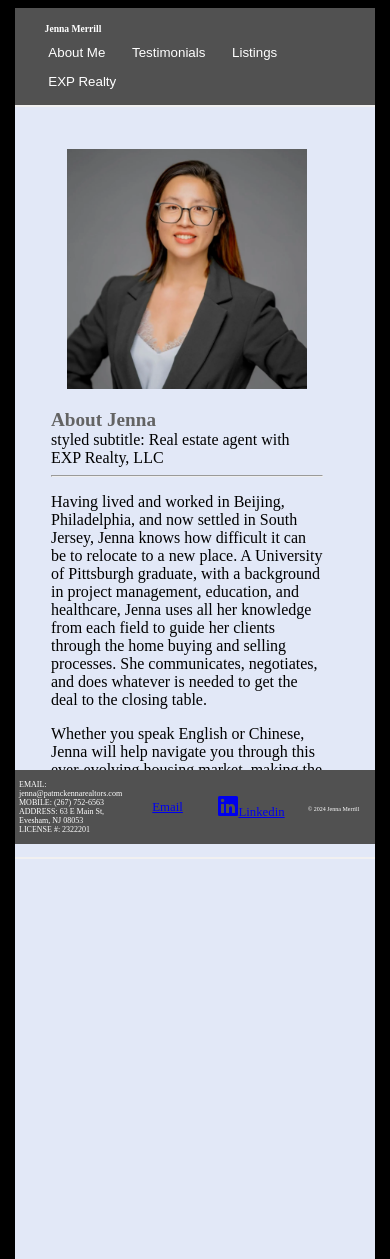
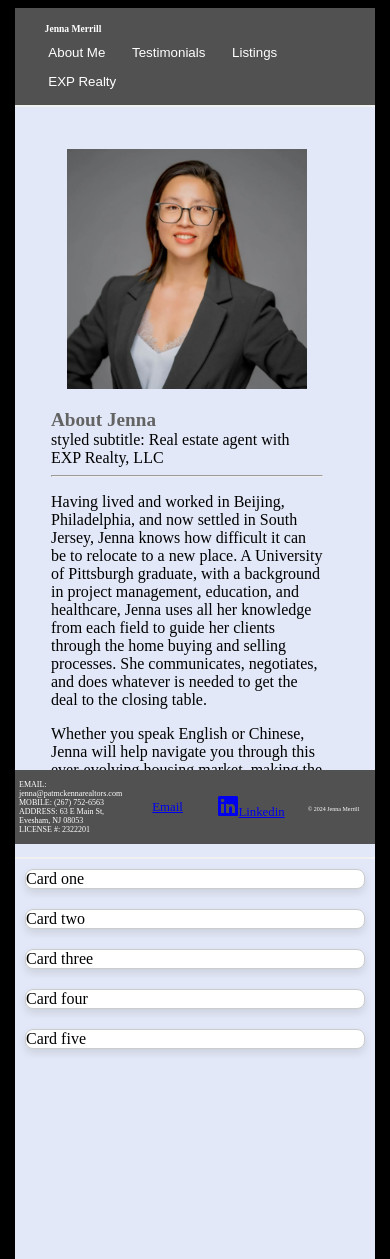
Before and after one commit to jenna-homepage/jenna-homepage.github.io, a React (Create React App) app in the folder jenna-frontend/: page / in a window 390 px wide. Shown: the top 1259 px of the page. Built offline with nearby package versions, Linux system fonts and the light colour scheme.

Commit message:
need to fix carousel

```diff
--- a/jenna-frontend/src/components/Carousel.jsx
+++ b/jenna-frontend/src/components/Carousel.jsx
@@ -0,0 +1,122 @@
+import React, { useEffect, useState } from "react";
+import styled from "styled-components";
+
+const CarouselContainer = styled.div`
+  display: flex;
+  flex-direction: column;
+  overflow: hidden;
+  width: 100%;
+  max-width: 1000px; // Adjust based on your design
+  margin: auto;
+
+  @media (min-width: 720px) {
+    flex-direction: row;
+  }
+`;
+
+const CarouselWrapper = styled.div`
+  display: flex;
+  flex-direction: column;
+  overflow-y: auto;
+
+  @media (min-width: 720px) {
+    flex-direction: row;
+    overflow-x: hidden;
+  }
+`;
+
+const Card = styled.div`
+  flex: 0 0 100%;
+  margin: 10px;
+  background-color: #fff;
+  border: 1px solid #ccc;
+  border-radius: 8px;
+  box-shadow: 0 4px 8px rgba(0, 0, 0, 0.1);
+
+  @media (min-width: 720px) {
+    flex: 0 0 33.33%;
+    margin: 10px;
+  }
+`;
+
+const NavButton = styled.button`
+  position: absolute;
+  top: 50%;
+  transform: translateY(-50%);
+  background: rgba(0, 0, 0, 0.5);
+  color: white;
+  border: none;
+  padding: 10px;
+  cursor: pointer;
+
+  &:hover {
+    background: rgba(0, 0, 0, 0.7);
+  }
+
+  @media (max-width: 719px) {
+    display: none;
+  }
+`;
+
+const LeftButton = styled(NavButton)`
+  left: 0;
+`;
+
+const RightButton = styled(NavButton)`
+  right: 0;
+`;
+
+// const Carousel = ({ cardsArr }) => {
+const Carousel = () => {
+  const cardsArr = [
+    { title: "Card one" },
+    { title: "Card two" },
+    { title: "Card three" },
+    { title: "Card four" },
+    { title: "Card five" },
+  ];
+  const [index, setIndex] = useState(0);
+  const [isHorizontal, setIsHorizontal] = useState(window.innerWidth >= 720);
+
+  useEffect(() => {
+    const handleResize = () => {
+      setIsHorizontal(window.innerWidth >= 720);
+    };
+
+    window.addEventListener("resize", handleResize);
+    return () => window.removeEventListener("resize", handleResize);
+  }, []);
+
+  const handlePrev = () => {
+    if (index > 0) {
+      setIndex(index - 1);
+    }
+  };
+
+  const handleNext = () => {
+    if (index < cardsArr.length - 3) {
+      setIndex(index + 1);
+    }
+  };
+
+  return (
+    <CarouselContainer>
+      {isHorizontal && <LeftButton onClick={handlePrev}>◀</LeftButton>}
+      <CarouselWrapper
+        style={
+          isHorizontal
+            ? { transform: `translateX(-${(index * 100) / 3}%)` }
+            : {}
+        }
+      >
+        {cardsArr &&
+          cardsArr.map((item, i) => (
+            <Card key={`carousel-item-${i}`}>{item.title}</Card>
+          ))}
+      </CarouselWrapper>
+      {isHorizontal && <RightButton onClick={handleNext}>▶</RightButton>}
+    </CarouselContainer>
+  );
+};
+
+export default Carousel;
--- a/jenna-frontend/src/components/MainWrapper.jsx
+++ b/jenna-frontend/src/components/MainWrapper.jsx
@@ -3,6 +3,7 @@ import styled from "styled-components";
 import Header from "./Header";
 import Bio from "./Bio";
 import Footer from "./Footer";
+import Carousel from "./Carousel";
 // import ReactGA from "react-ga4";
 
 // using https://www.npmjs.com/package/react-ga4
@@ -64,6 +65,7 @@ const MainWrapper = () => {
           <Bio />
         </BodyWrapper>
         <StyledLine />
+        <Carousel />
         <Footer />
       </ContentContainer>
     </MainContainer>
```
